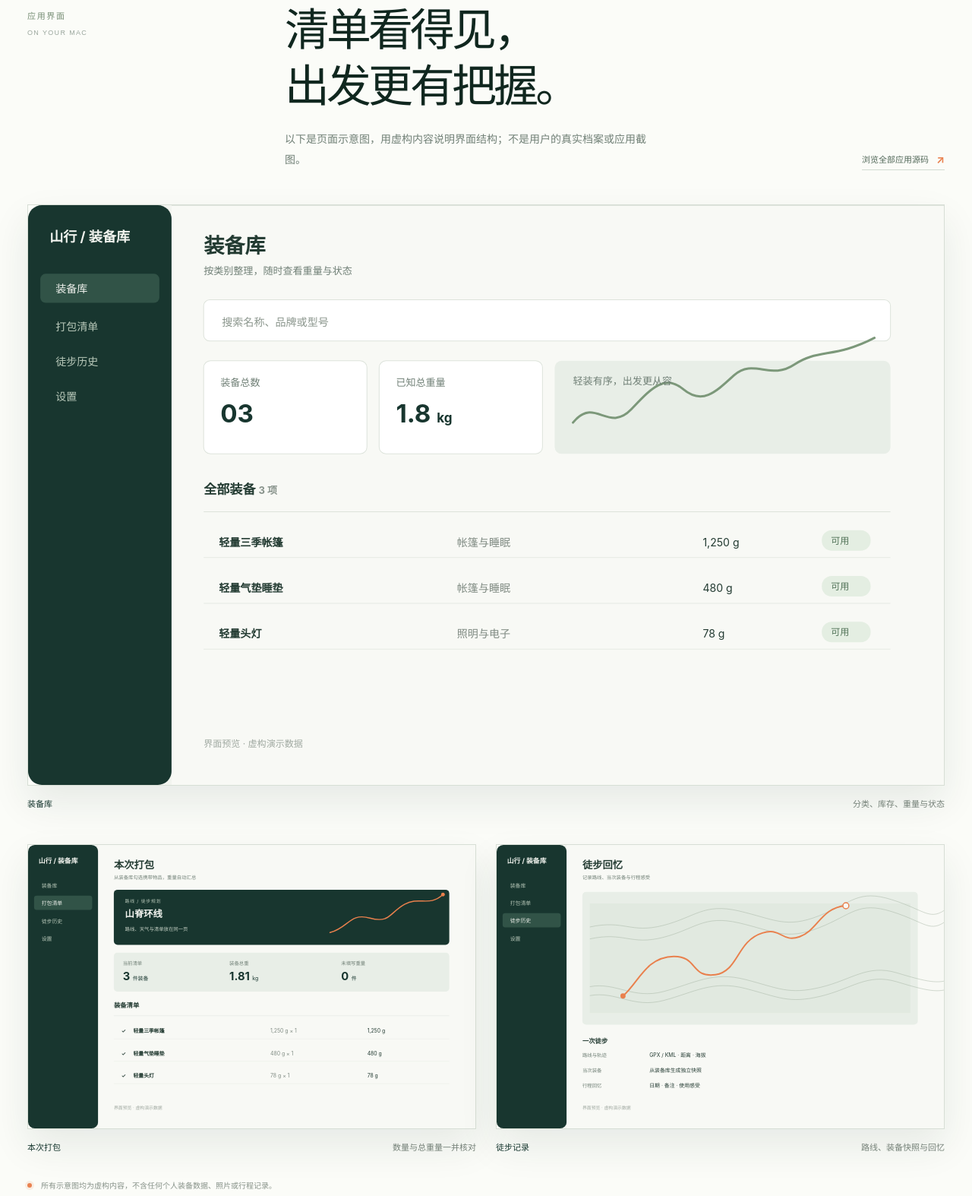
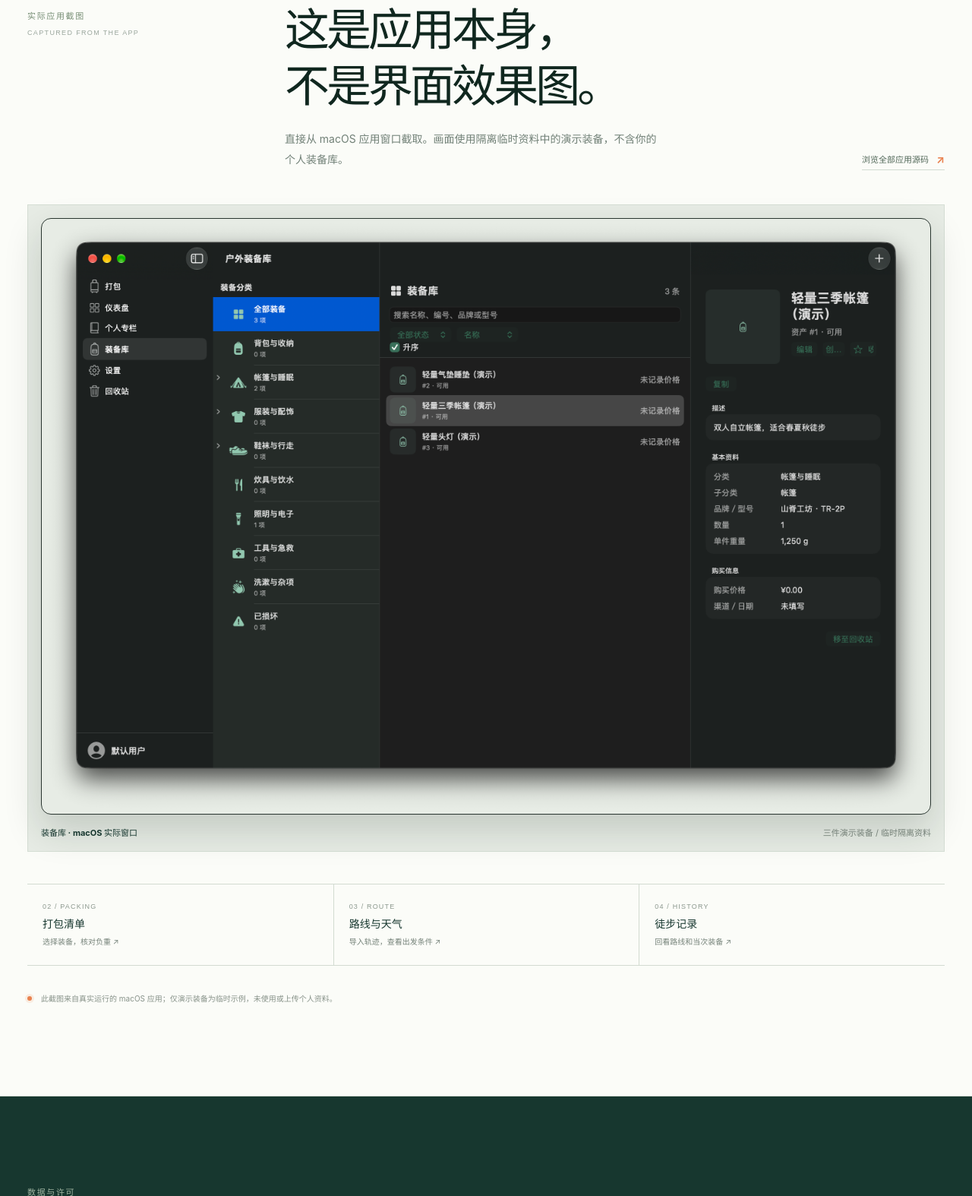
Before and after one commit to llxace/outdoor-gear-library, a plain HTML site: page Docs/index.html in a window 1280 px wide. Shown: the part 2285-3859 px from the top of the page at 76% size. Drawn offline with Linux system fonts and the light colour scheme.

Commit message:
Replace interface mockups with real app capture

```diff
--- a/Docs/index.html
+++ b/Docs/index.html
@@ -131,25 +131,20 @@
       <section class="preview-section" id="preview">
         <div class="shell">
           <div class="section-heading preview-heading">
-            <p class="section-kicker">应用界面 <span>ON YOUR MAC</span></p>
-            <div><h2>清单看得见，<br>出发更有把握。</h2><p>以下是页面示意图，用虚构内容说明界面结构；不是用户的真实档案或应用截图。</p></div>
+            <p class="section-kicker">实际应用截图 <span>CAPTURED FROM THE APP</span></p>
+            <div><h2>这是应用本身，<br>不是界面效果图。</h2><p>直接从 macOS 应用窗口截取。画面使用隔离临时资料中的演示装备，不含你的个人装备库。</p></div>
             <a class="heading-link" href="https://github.com/llxace/outdoor-gear-library/tree/main/Sources">浏览全部应用源码 <span>↗</span></a>
           </div>
-          <figure class="app-preview preview-wide">
-            <img src="assets/library-preview.svg" alt="装备库窗口示意，显示虚构的三件装备和分类侧栏">
-            <figcaption><span>装备库</span><span>分类、库存、重量与状态</span></figcaption>
+          <figure class="app-preview real-shot">
+            <img src="assets/app-library.png" alt="从徒步装备库 macOS 应用截取的真实界面，包含演示装备列表、分类侧栏和装备详情">
+            <figcaption><span>装备库 · macOS 实际窗口</span><span>三件演示装备 / 临时隔离资料</span></figcaption>
           </figure>
-          <div class="preview-pair">
-            <figure class="app-preview">
-              <img src="assets/packing-preview.svg" alt="打包清单窗口示意，显示虚构的装备选择与重量汇总">
-              <figcaption><span>本次打包</span><span>数量与总重量一并核对</span></figcaption>
-            </figure>
-            <figure class="app-preview">
-              <img src="assets/history-preview.svg" alt="徒步历史窗口示意，显示虚构的路线轨迹和历史摘要">
-              <figcaption><span>徒步记录</span><span>路线、装备快照与回忆</span></figcaption>
-            </figure>
+          <div class="screen-index" aria-label="其他功能说明">
+            <a href="#packing"><span>02 / PACKING</span><b>打包清单</b><i>选择装备，核对负重 ↗</i></a>
+            <a href="#planning"><span>03 / ROUTE</span><b>路线与天气</b><i>导入轨迹，查看出发条件 ↗</i></a>
+            <a href="#history"><span>04 / HISTORY</span><b>徒步记录</b><i>回看路线和当次装备 ↗</i></a>
           </div>
-          <p class="preview-note"><span class="signal-dot"></span> 所有示意图均为虚构内容，不含任何个人装备数据、照片或行程记录。</p>
+          <p class="preview-note"><span class="signal-dot"></span> 此截图来自真实运行的 macOS 应用；仅演示装备为临时示例，未使用或上传个人资料。</p>
         </div>
       </section>
 
--- a/Docs/styles.css
+++ b/Docs/styles.css
@@ -120,9 +120,17 @@ a:focus-visible { outline: 3px solid var(--signal); outline-offset: 4px; }
 .heading-link span { color: var(--signal); font-size: 14px; }
 .app-preview { min-width: 0; margin: 0; }
 .app-preview img { width: 100%; height: auto; border: 1px solid #d7ded5; box-shadow: 0 22px 48px rgb(24 54 47 / 9%); }
+.real-shot { padding: 17px; border: 1px solid #d5ded4; background: #e7ece5; }
+.real-shot img { border-color: #29352f; border-radius: 13px; box-shadow: 0 20px 48px rgb(15 34 26 / 17%); }
 .app-preview figcaption { display: flex; justify-content: space-between; gap: 12px; margin-top: 15px; color: #758178; font-size: 11px; }
 .app-preview figcaption span:first-child { color: var(--ink); font-weight: 700; }
-.preview-pair { display: grid; grid-template-columns: 1fr 1fr; gap: 26px; margin-top: 46px; }
+.screen-index { display: grid; grid-template-columns: repeat(3, minmax(0, 1fr)); margin-top: 42px; border-top: 1px solid var(--rule); border-bottom: 1px solid var(--rule); }
+.screen-index a { min-height: 106px; display: flex; flex-direction: column; justify-content: center; gap: 6px; padding: 14px 20px; }
+.screen-index a + a { border-left: 1px solid var(--rule); }
+.screen-index a:hover b, .screen-index a:hover i { color: var(--signal); }
+.screen-index span { color: #8d998f; font: 9px/1.2 var(--display); letter-spacing: .13em; }
+.screen-index b { color: var(--ink); font-size: 14px; transition: color .18s ease; }
+.screen-index i { color: #76837a; font-size: 10px; font-style: normal; transition: color .18s ease; }
 .preview-note { display: flex; align-items: center; gap: 12px; margin: 35px 0 0; color: #879289; font-size: 10px; }
 .preview-note .signal-dot { width: 6px; height: 6px; box-shadow: 0 0 0 3px rgb(233 130 80 / 13%); }
 
@@ -222,7 +230,11 @@ a:focus-visible { outline: 3px solid var(--signal); outline-offset: 4px; }
   .preview-section { padding-block: 76px 78px; }
   .preview-heading { margin-bottom: 27px; }
   .app-preview figcaption { flex-direction: column; gap: 5px; font-size: 10px; }
-  .preview-pair { grid-template-columns: 1fr; gap: 29px; margin-top: 32px; }
+  .real-shot { padding: 7px; }
+  .real-shot img { border-radius: 8px; }
+  .screen-index { grid-template-columns: 1fr; margin-top: 27px; }
+  .screen-index a { min-height: 75px; padding-inline: 12px; }
+  .screen-index a + a { border-top: 1px solid var(--rule); border-left: 0; }
   .preview-note { align-items: flex-start; margin-top: 25px; font-size: 9px; line-height: 1.7; }
   .privacy-grid { grid-template-columns: 1fr; gap: 25px; min-height: 0; padding-block: 60px 65px; }
   .privacy-grid h2 { font-size: 36px; }
```
Also changed, not shown: Docs/assets/app-library.png (added), Docs/assets/history-preview.svg (deleted), Docs/assets/library-preview.svg (deleted), Docs/assets/packing-preview.svg (deleted), 1 other file.
